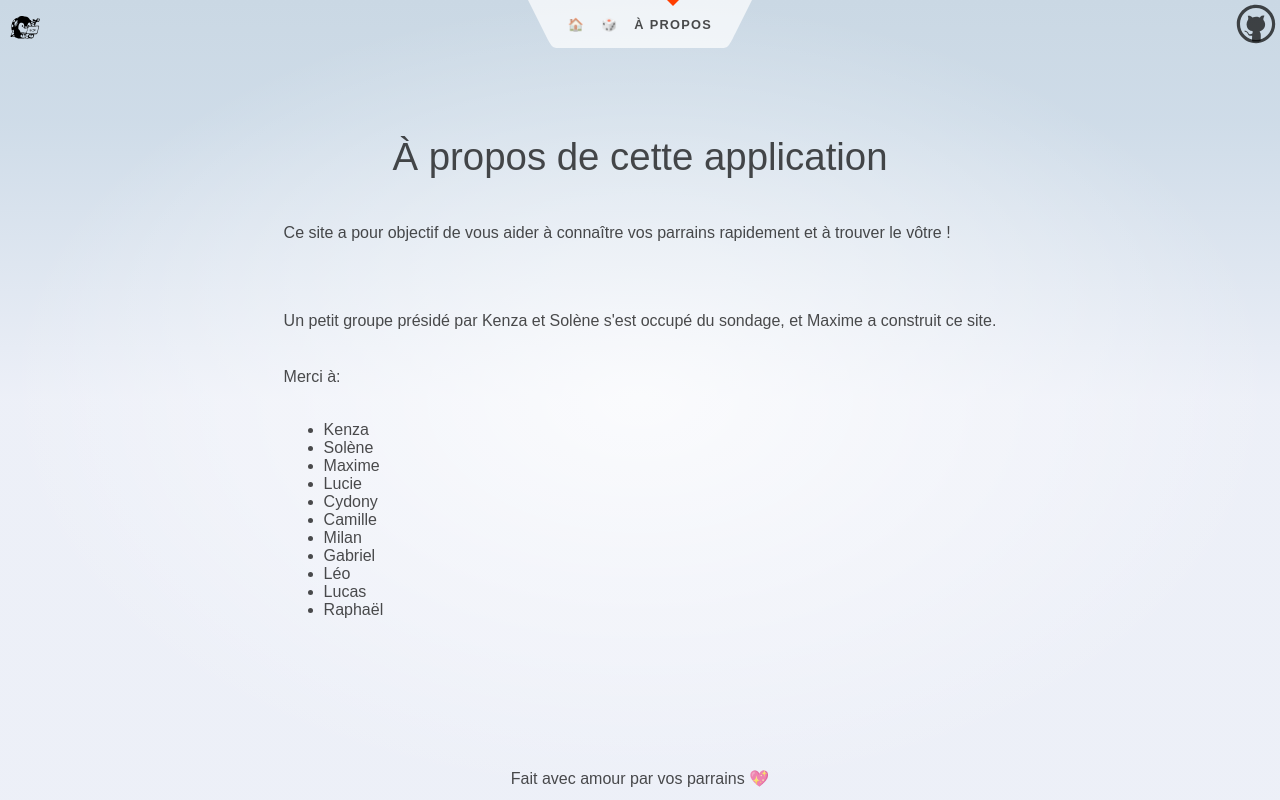
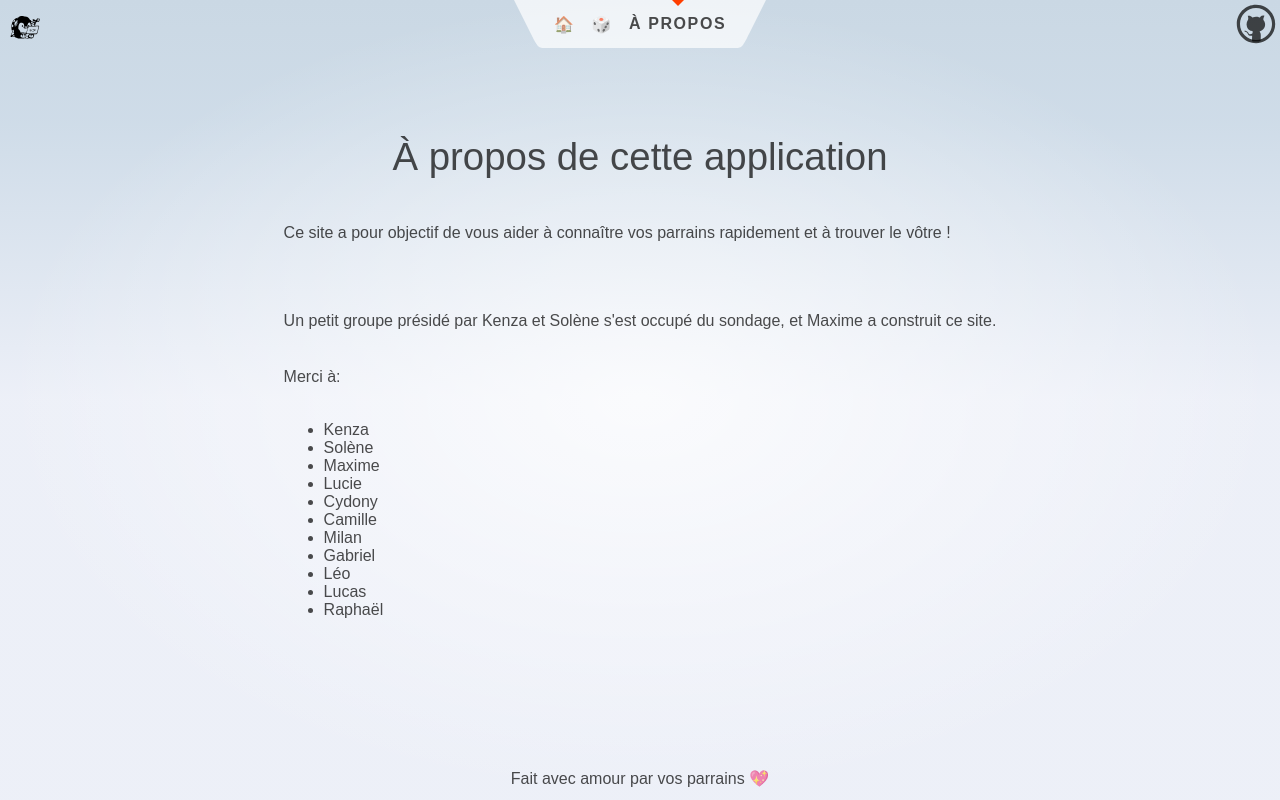
Before and after one commit to HiiGHoVuTi/parrainsup, a SvelteKit app: page /about in a window 1280 px wide. Built offline with nearby package versions, Linux system fonts and the light colour scheme.

Commit message:
👑 : change font-size ✨

```diff
--- a/src/routes/Header.svelte
+++ b/src/routes/Header.svelte
@@ -116,7 +116,7 @@
 		padding: 0 0.5rem;
 		color: var(--color-text);
 		font-weight: 700;
-		font-size: 0.8rem;
+		font-size: 1rem;
 		text-transform: uppercase;
 		letter-spacing: 0.1em;
 		text-decoration: none;
```
